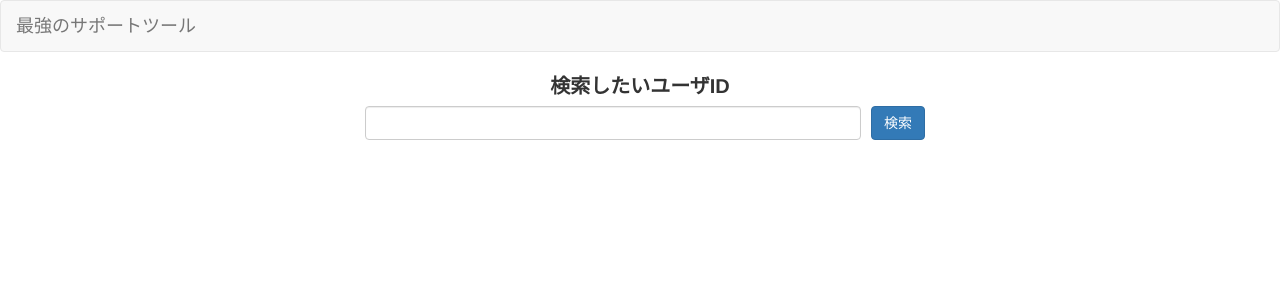
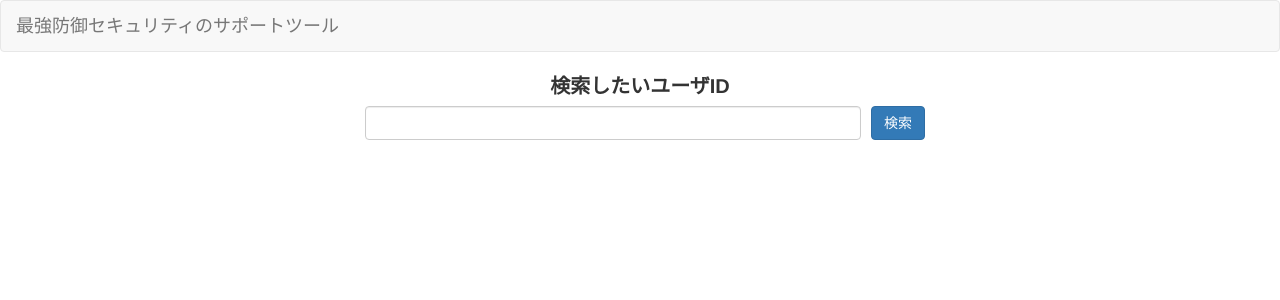
Before and after one commit to takenokoroid/old-support-tools, a Flask app: page / in a window 1280 px wide. Shown: the top 300 px of the page. Run offline with Flask 2, Linux system fonts and the light colour scheme; parts of the project's set-up code (start-up, migrations or seed data) failed here and were passed over; some libraries are stand-ins or nearby versions.

Commit message:
fixed: header要素の修正。あと、titleも修正しました

```diff
--- a/webApp/flaskApp/templates/base.html
+++ b/webApp/flaskApp/templates/base.html
@@ -14,7 +14,7 @@
 <div class="navbar navbar-default">
     <div class="container-fluid">
         <div class="navbar-header">
-            <a class="navbar-brand" href="/">最強のサポートツール</a>
+            <a class="navbar-brand" href="/">最強防御セキュリティのサポートツール</a>
         </div>
     </div>
 </div>
--- a/webApp/flaskApp/templates/index.html
+++ b/webApp/flaskApp/templates/index.html
@@ -1,6 +1,6 @@
 {% extends 'base.html' %}
 
-{% block title %}サービス検索{% endblock %}
+{% block title %}最強防御セキュリティのサポートツールのユーザ検索{% endblock %}
 
 {% block content_result %}
     <form method="POST" action="/" id="form">
```
